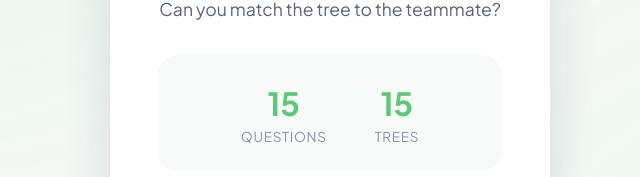
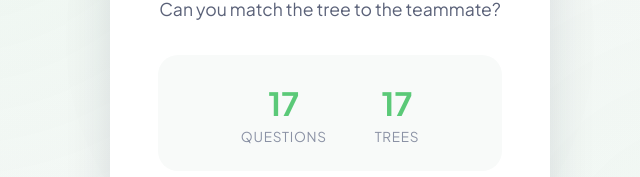
Before and after one commit to niallmci/xmas-quiz-ocula, a React (Vite) app: page / in a window 1280 px wide. Shown: the part 360-537 px from the top of the page, without its empty margins (310-950 px from the left). Built offline with nearby package versions, Linux system fonts and the light colour scheme.

Commit message:
Add Evan and Gary, compress images

```diff
--- a/src/data/questions.js
+++ b/src/data/questions.js
@@ -79,6 +79,17 @@ export const questions = [
     imageUrl: '/images/millie_tree.jpg',
     correctAnswer: 'Millie',
   },
+  {
+    id: 16,
+    imageUrl: '/images/evan_tree.jpg',
+    correctAnswer: 'Evan',
+
+  },
+  {
+    id: 17,
+    imageUrl: '/images/gary_tree.jpg',
+    correctAnswer: 'Gary',
+  },
   // Add more team members...
   // Example:
   // {
```
Also changed, not shown: public/images/evan_tree.jpg (added), public/images/gary_tree.jpg (added).
